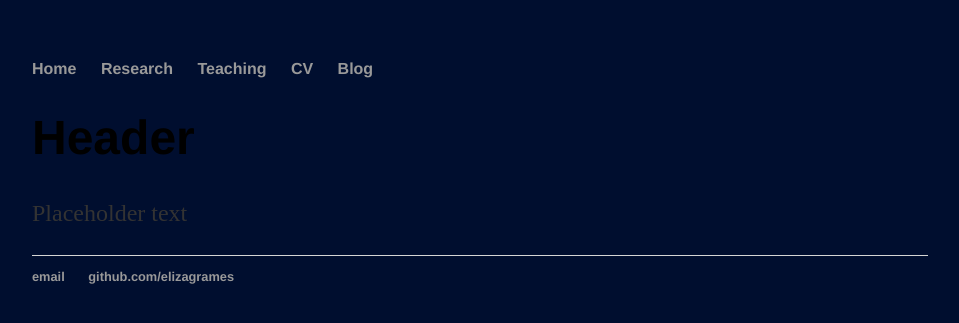
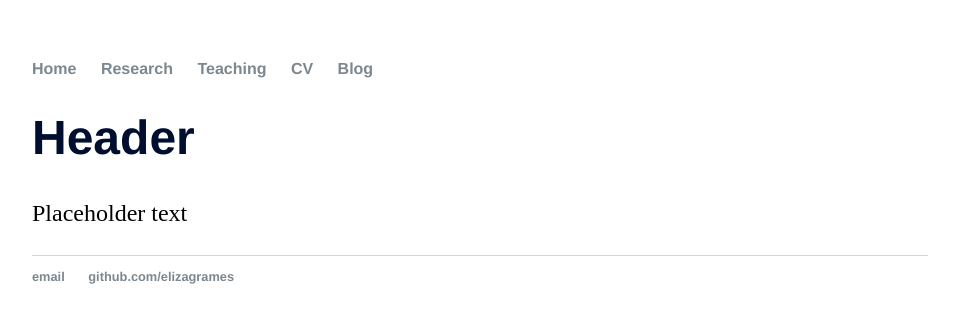
Before and after one commit to elizagrames/elizagrames.github.io, a Jekyll site: the page built from index.html, in a window 1280 px wide. Shown: the top 323 px of the page, without its empty margins (160-1119 px from the left). Built offline with Jekyll 4.4.1, drawn with Linux system fonts in a browser that asks for light colours.

Commit message:
Update main.css

```diff
--- a/css/main.css
+++ b/css/main.css
@@ -1,13 +1,13 @@
 body {
     margin: 60px auto;
     width: 70%;
-    background-color: #000E2F;
 }
 nav ul, footer ul {
     font-family:'Helvetica', 'Arial', 'Sans-Serif';
     padding: 0px;
     list-style: none;
     font-weight: bold;
+    font-color: #7c878e;
 }
 nav ul li, footer ul li {
     display: inline;
@@ -15,19 +15,21 @@ nav ul li, footer ul li {
 }
 a {
     text-decoration: none;
-    color: #999;
+    color: #7c878e;
 }
 a:hover {
     text-decoration: underline;
+    color: #7c878e;
 }
 h1 {
     font-size: 3em;
     font-family:'Helvetica', 'Arial', 'Sans-Serif';
+    color: #000E2F;
 }
 p {
     font-size: 1.5em;
     line-height: 1.4em;
-    color: #333;
+    color: #000000;
 }
 footer {
     border-top: 1px solid #d5d5d5;
```
